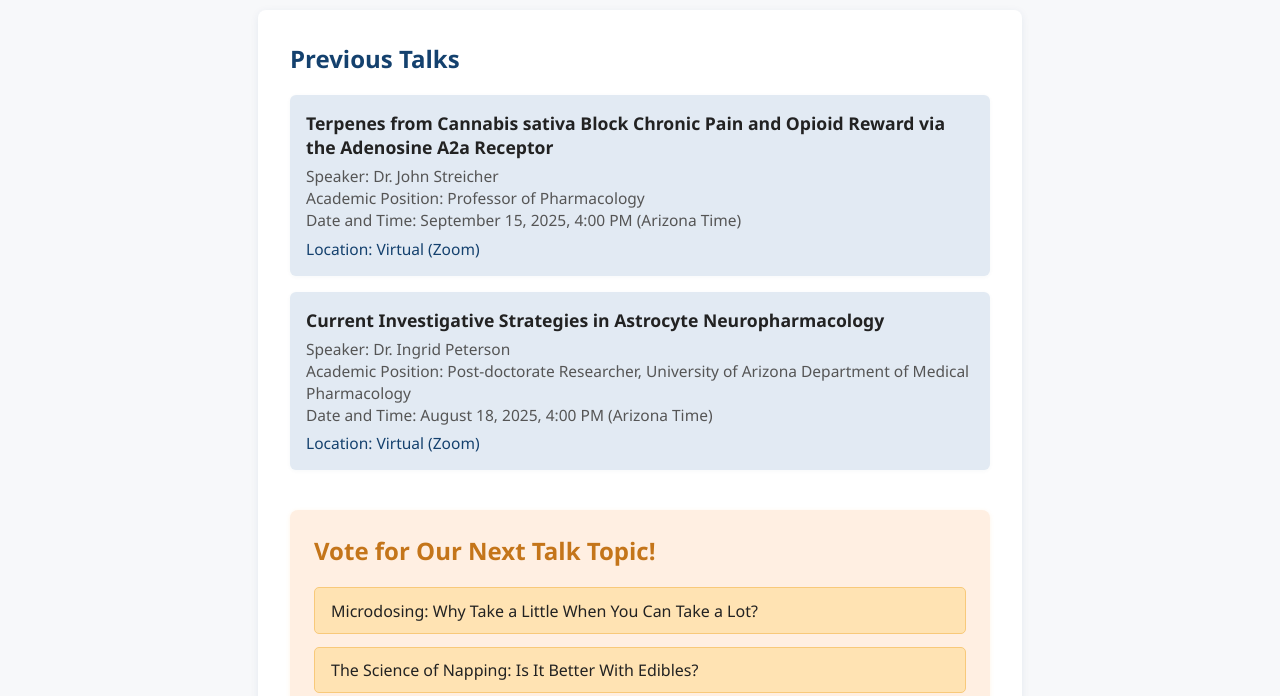
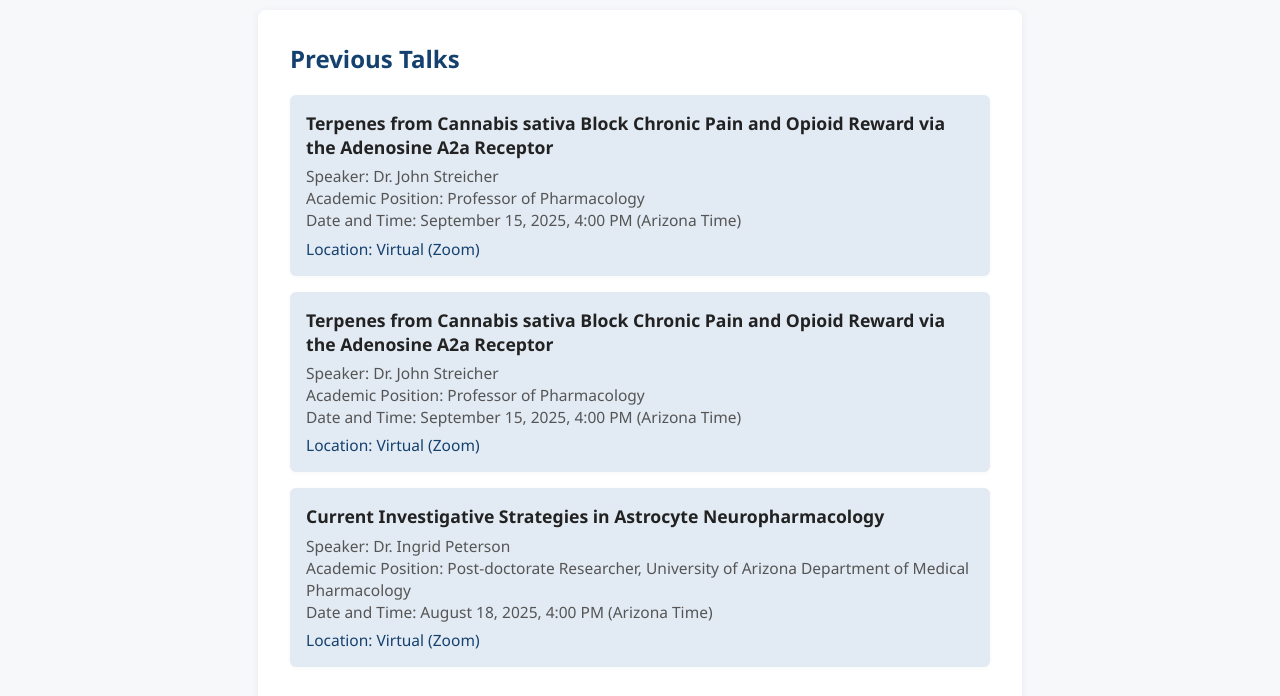
Before and after one commit to sophiavonhippel/TucsonDrugClub.github.io, a website: page index.html in a window 1280 px wide. Shown: the part 272-968 px from the top of the page. Drawn offline with Linux system fonts and the light colour scheme.

Commit message:
Duplicate talk details for Dr. John Streicher
Added a new talk by Dr. John Streicher on terpenes and their effects.

```diff
--- a/index.html
+++ b/index.html
@@ -170,6 +170,17 @@
           </div>
         </li>
         <li>
+          <span class="talk-title">Terpenes from Cannabis sativa Block Chronic Pain and Opioid Reward via the Adenosine A2a Receptor</span>
+          <div class="talk-details">
+            Speaker: Dr. John Streicher<br>
+            Academic Position: Professor of Pharmacology<br>
+            Date and Time: September 15, 2025, 4:00 PM (Arizona Time)
+          </div>
+          <div class="talk-zoom">
+            Location: Virtual (Zoom)
+          </div>
+        </li>
+        <li>
           <span class="talk-title">Current Investigative Strategies in Astrocyte Neuropharmacology</span>
           <div class="talk-details">
             Speaker: Dr. Ingrid Peterson<br>
```
